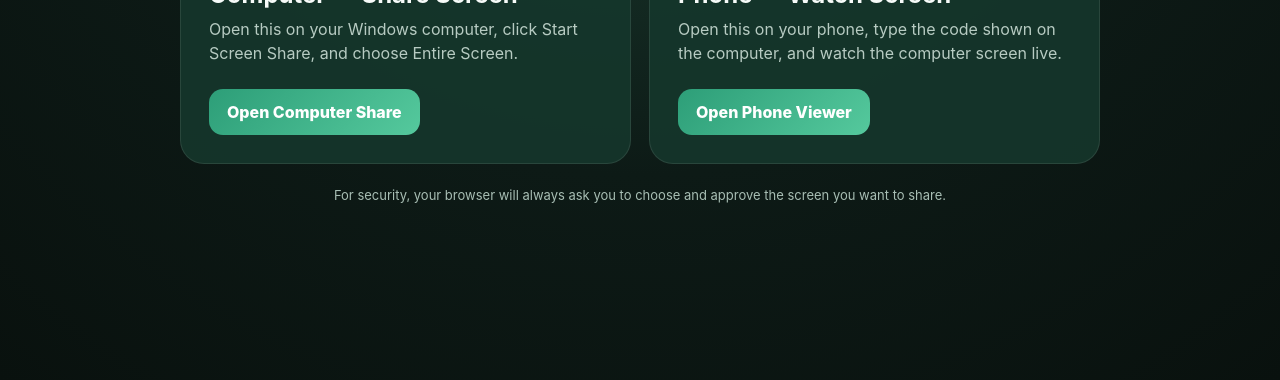
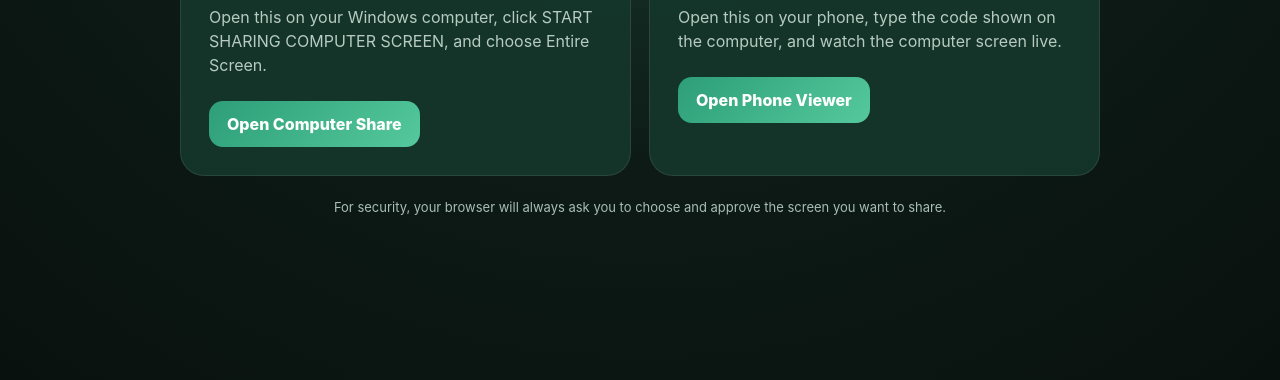
Before and after one commit to dmatalone/school-district-203-connect, a plain HTML site: page index.html in a window 1280 px wide. Shown: the part 420-800 px from the top of the page. Drawn offline with Linux system fonts and the light colour scheme.

Commit message:
Point computer share to fresh screen sharing page

```diff
--- a/index.html
+++ b/index.html
@@ -16,8 +16,8 @@
     <h1 class="title">School District <span>203</span></h1>
     <p class="sub">Share your Windows computer screen live to your phone. Start sharing on the computer, then enter the 6-digit code on your phone.</p>
     <div class="grid">
-      <section class="card"><div class="icon">🖥️</div><h2>Computer — Share Screen</h2><p>Open this on your Windows computer, click Start Screen Share, and choose Entire Screen.</p><a class="btn" href="receiver.html">Open Computer Share</a></section>
-      <section class="card"><div class="icon">📱</div><h2>Phone — Watch Screen</h2><p>Open this on your phone, type the code shown on the computer, and watch the computer screen live.</p><a class="btn" href="remote.html">Open Phone Viewer</a></section>
+      <section class="card"><div class="icon">🖥️</div><h2>Computer — Share Screen</h2><p>Open this on your Windows computer, click START SHARING COMPUTER SCREEN, and choose Entire Screen.</p><a class="btn" href="share.html?v=3">Open Computer Share</a></section>
+      <section class="card"><div class="icon">📱</div><h2>Phone — Watch Screen</h2><p>Open this on your phone, type the code shown on the computer, and watch the computer screen live.</p><a class="btn" href="remote.html?v=3">Open Phone Viewer</a></section>
     </div>
     <div class="note">For security, your browser will always ask you to choose and approve the screen you want to share.</div>
   </main>
```
